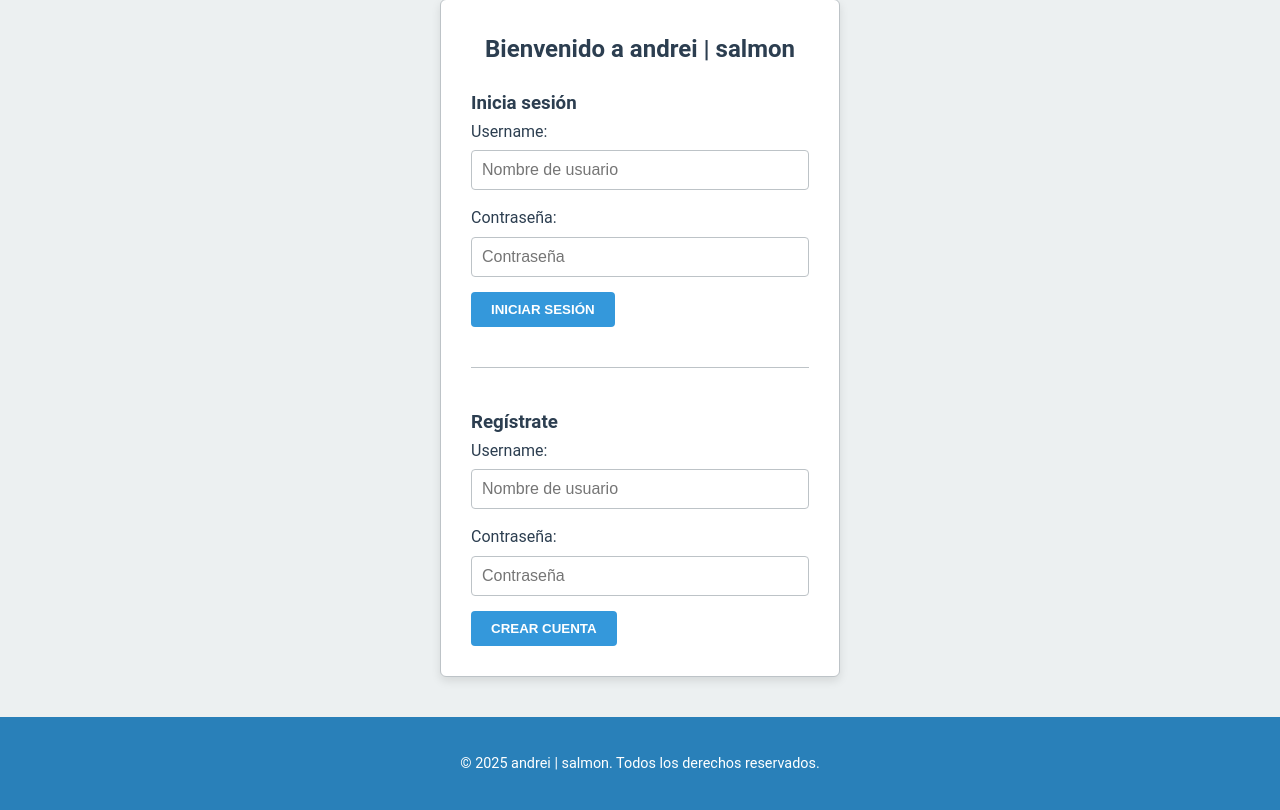
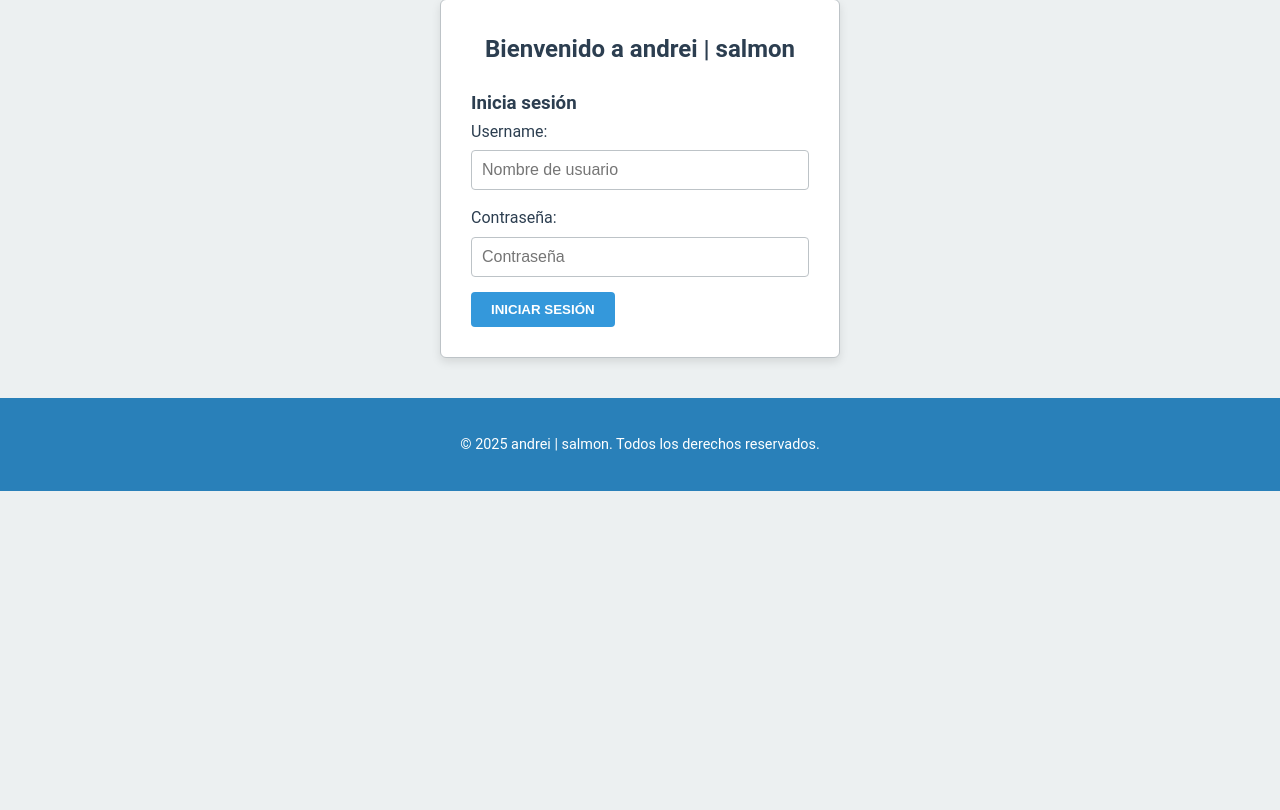
Before and after one commit to Andre1z/andrei-salmon, a PHP site: page /views/login.php in a window 1280 px wide. Shown: the part 132-942 px from the top of the page. After the commit the page ends 623 px from the top, so only its background shows below. Run offline with PHP 8.4, Linux system fonts and the light colour scheme.

Commit message:
Update login.php

```diff
--- a/views/login.php
+++ b/views/login.php
@@ -11,8 +11,7 @@ include_once __DIR__ . '/header.php';
         <p class="error"><?php echo escape($error); ?></p>
     <?php endif; ?>
 
-    <div class="forms-container">
-        <!-- Formulario de inicio de sesión -->
+    <!-- Únicamente se muestra el formulario de inicio de sesión -->
     <div class="login-form">
         <h3>Inicia sesión</h3>
         <form method="post">
@@ -28,26 +27,6 @@ include_once __DIR__ . '/header.php';
             <button type="submit" class="btn">Iniciar sesión</button>
         </form>
     </div>
-
-        <hr class="separator">
-
-        <!-- Formulario de registro -->
-        <div class="signup-form">
-            <h3>Regístrate</h3>
-            <form method="post">
-                <input type="hidden" name="action" value="signup">
-                <div class="form-group">
-                    <label for="signup-username">Username:</label>
-                    <input id="signup-username" type="text" name="username" placeholder="Nombre de usuario" required>
-                </div>
-                <div class="form-group">
-                    <label for="signup-password">Contraseña:</label>
-                    <input id="signup-password" type="password" name="password" placeholder="Contraseña" required>
-                </div>
-                <button type="submit" class="btn">Crear cuenta</button>
-            </form>
-        </div>
-    </div>
 </div>
 
 <?php
```
Lines whose indentation alone changed are shown as unchanged.
